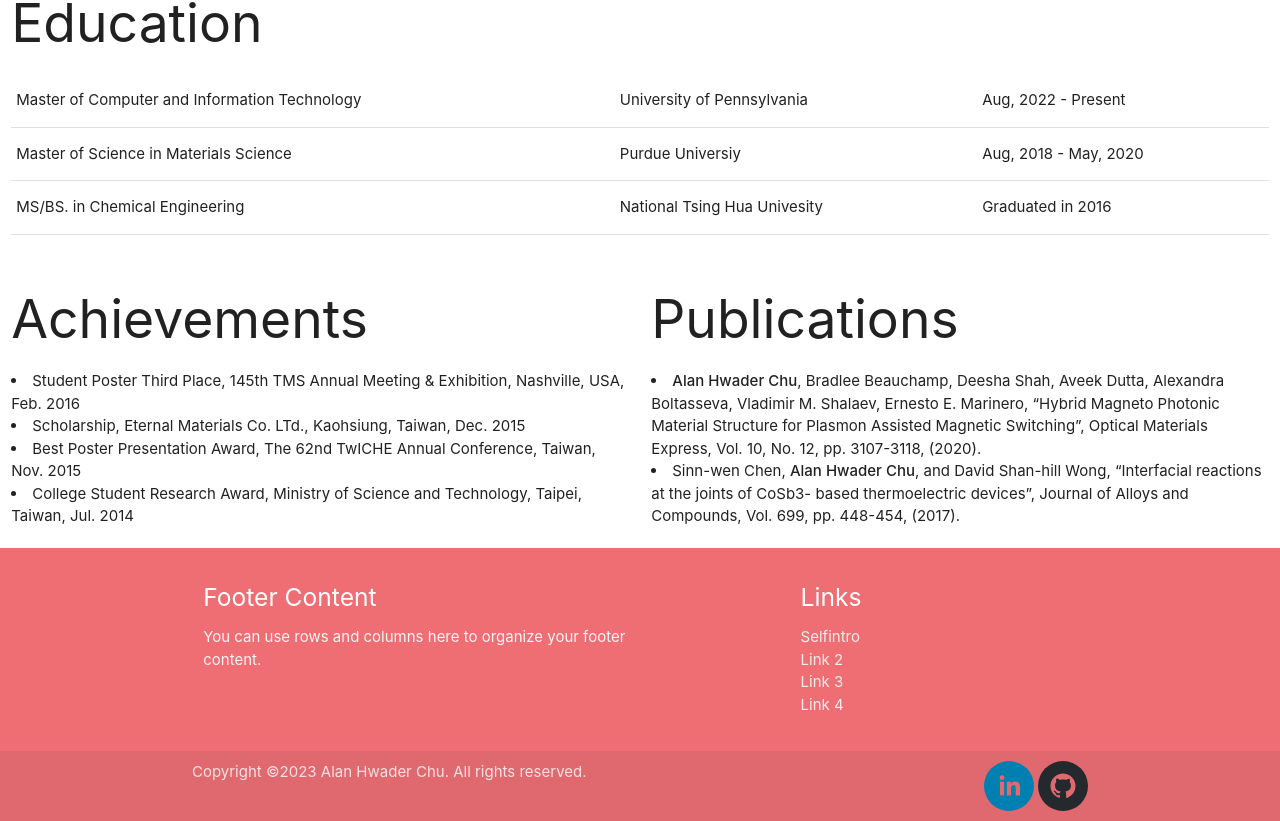
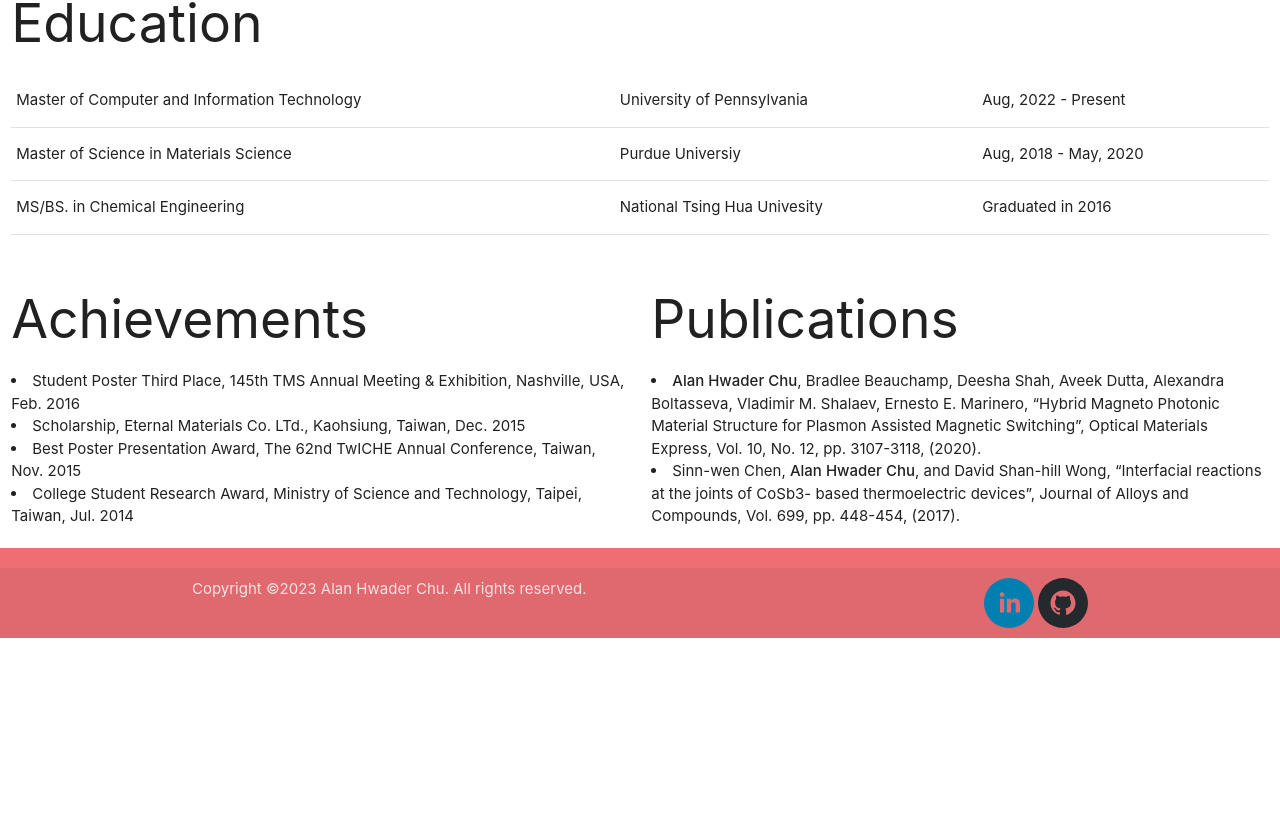
Before and after one commit to AlanChu61/Perfolio_React, a React (Create React App) app: page / in a window 1280 px wide. Shown: the part 242-1063 px from the top of the page. After the commit the page ends 880 px from the top, so only its background shows below. Built offline with nearby package versions, Linux system fonts and the light colour scheme.

Commit message:
updated Footer

```diff
--- a/src/components/Footer.js
+++ b/src/components/Footer.js
@@ -3,23 +3,6 @@ import { SocialIcon } from 'react-social-icons';
 
 function Footer() {
     return <footer className="page-footer">
-        <div className="container">
-            <div className="row">
-                <div className="col l6 s12">
-                    <h5 className="white-text">Footer Content</h5>
-                    <p className="grey-text text-lighten-4">You can use rows and columns here to organize your footer content.</p>
-                </div>
-                <div className="col l4 offset-l2 s12">
-                    <h5 className="white-text">Links</h5>
-                    <ul>
-                        <li><a className="grey-text text-lighten-3" href="#selfintro">Selfintro</a></li>
-                        <li><a className="grey-text text-lighten-3" href="#!">Link 2</a></li>
-                        <li><a className="grey-text text-lighten-3" href="#!">Link 3</a></li>
-                        <li><a className="grey-text text-lighten-3" href="#!">Link 4</a></li>
-                    </ul>
-                </div>
-            </div>
-        </div>
         <div className="footer-copyright">
             <div className="container">
                 Copyright &copy;{new Date().getFullYear()} Alan Hwader Chu. All rights reserved.
```
